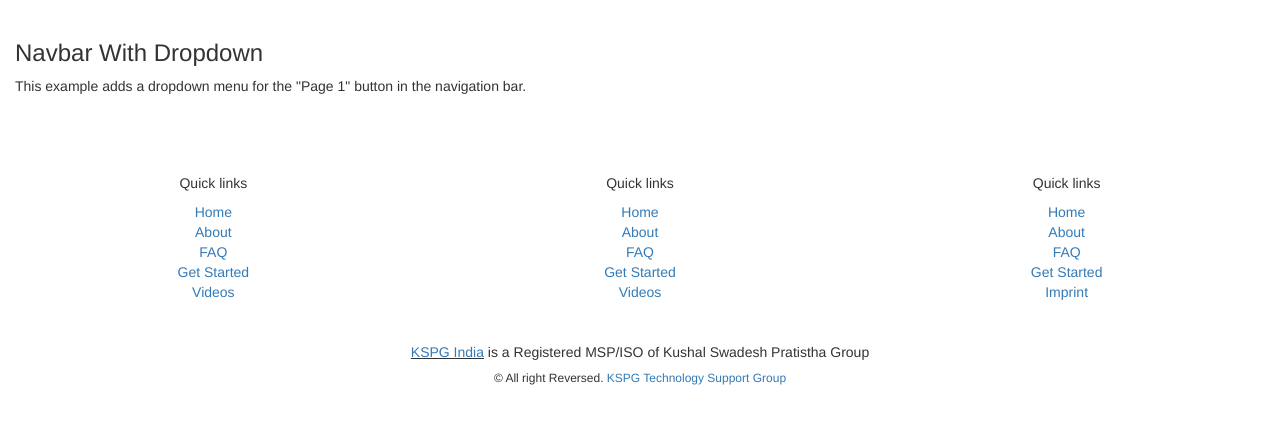
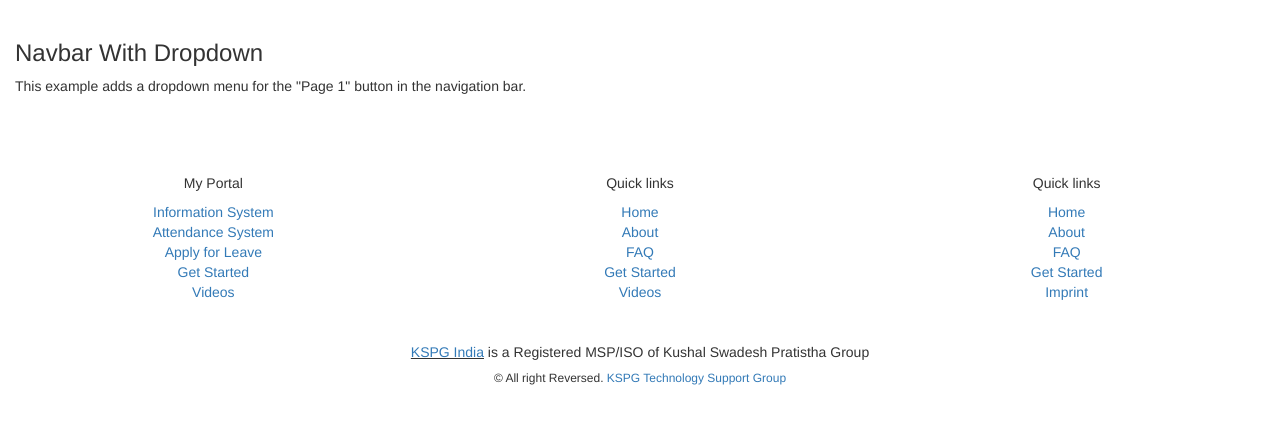
Before and after one commit to rahulpanda95/kspgindia.com, a PHP site: page /utkarsh/portal.php in a window 1280 px wide. Shown: the part 52-476 px from the top of the page. Run offline with PHP 8.4, Linux system fonts and the light colour scheme; the visitor is signed in with stand-in values (Sample User, id 1); some libraries are stand-ins or nearby versions.

Commit message:
EDIT HISTORY 9

```diff
--- a/utkarsh/portal.php
+++ b/utkarsh/portal.php
@@ -93,11 +93,11 @@ if (!isset($_SESSION["email"])) {
     <div class="container-fluid">
         <div class="row text-center text-xs-center text-sm-left text-md-left">
             <div class="col-xs-12 col-sm-4 col-md-4">
-                <h5>Quick links</h5>
+                <h5>My Portal</h5>
                 <ul class="list-unstyled quick-links">
-                    <li><a href="javascript:void();"><i class="fa fa-angle-double-right"></i>Home</a></li>
-                    <li><a href="javascript:void();"><i class="fa fa-angle-double-right"></i>About</a></li>
-                    <li><a href="javascript:void();"><i class="fa fa-angle-double-right"></i>FAQ</a></li>
+                    <li><a href="javascript:void();"><i class="fa fa-angle-double-right"></i>Information System</a></li>
+                    <li><a href="javascript:void();"><i class="fa fa-angle-double-right"></i>Attendance System</a></li>
+                    <li><a href="javascript:void();"><i class="fa fa-angle-double-right"></i>Apply for Leave</a></li>
                     <li><a href="javascript:void();"><i class="fa fa-angle-double-right"></i>Get Started</a></li>
                     <li><a href="javascript:void();"><i class="fa fa-angle-double-right"></i>Videos</a></li>
                 </ul>
```
